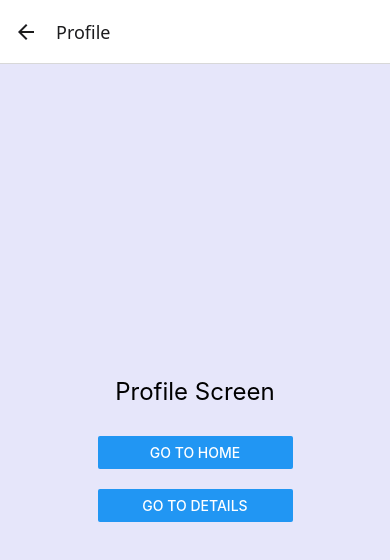
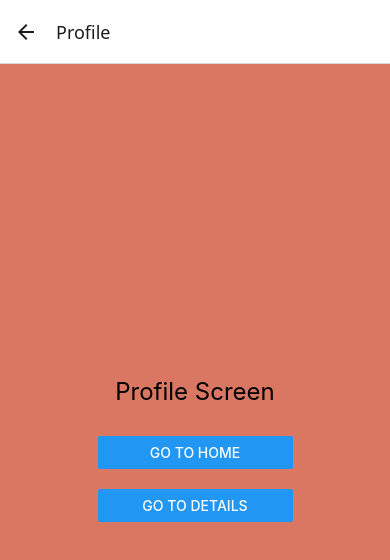
Before and after one commit to GabrielProBS/TransicaoDeTelasReact_GabrielProBS, a React Native app in the folder MeuAppDeNavegacao/: screen /Profile in a window 390 px wide. Shown: the top 560 px of the page. Built offline with nearby package versions, Linux system fonts and the light colour scheme.

Commit message:
Update ProfileScreen.js

```diff
--- a/MeuAppDeNavegacao/src/screens/ProfileScreen.js
+++ b/MeuAppDeNavegacao/src/screens/ProfileScreen.js
@@ -28,14 +28,15 @@ const styles = StyleSheet.create({
         flex: 1,
         justifyContent: 'center',
         alignItems: 'center',
-        backgroundColor: '#e6e6fa', // Cor de fundo da tela
+        backgroundColor: '#D97762', // Cor de fundo da tela
     },
     title: {
         fontSize: 24,
         marginBottom: 20,
+        fontfamily: 'monospace',
     },
     buttonContainer: {
-        backgroundColor: '#dda0dd', // Cor de fundo do container do botão
+        backgroundColor: '#73160E', // Cor de fundo do container do botão
         margin: 10,
         width: windowWidth * 0.5, // 50% da largura da tela
         borderRadius: 5,
```
